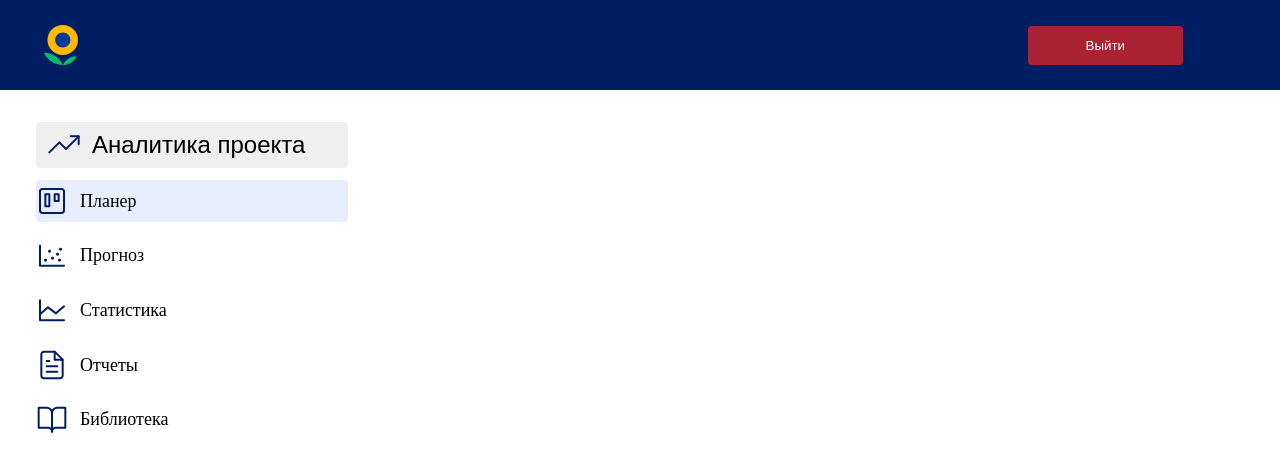
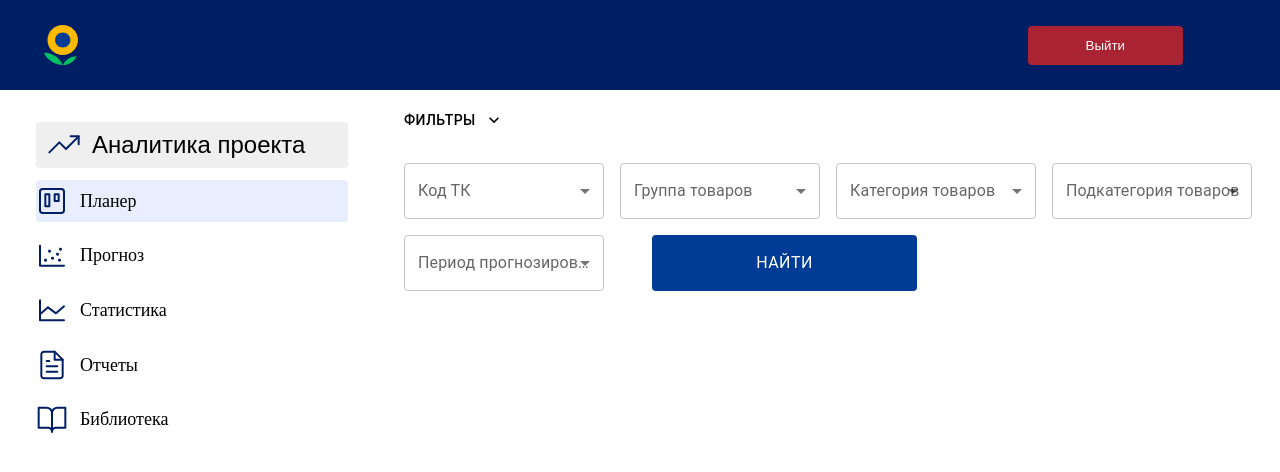
Before and after one commit to hakaton-lenta/front-lenta, a React (Vite) app: page / in a window 1280 px wide. Shown: the top 472 px of the page. Built offline with nearby package versions, Linux system fonts and the light colour scheme; a web font is replaced by a local one.

Commit message:
feature: add Select menu

```diff
--- /dev/null
+++ b/src/components/filter/filter.css
@@ -0,0 +1,15 @@
+.filter {
+    margin: 12px 0 0 12px;
+}
+
+.filter__button {
+    padding: 6px 12px;
+    border-radius: 4px;
+    border: 1px solid #001E64;
+    background-color: transparent;
+    color: black;
+    cursor: pointer;
+    font-size: 28px;
+    font-weight: 500;
+    display: flex;
+}
--- /dev/null
+++ b/src/components/filter/filter.tsx
@@ -0,0 +1,142 @@
+import React, { FC, useState } from 'react';
+import Button from '@mui/material/Button';
+import Collapse from '@mui/material/Collapse';
+import ExpandMoreIcon from '@mui/icons-material/ExpandMore';
+import Select, { SelectChangeEvent } from '@mui/material/Select';
+import MenuItem from '@mui/material/MenuItem';
+import InputLabel from '@mui/material/InputLabel';
+import FormControl from '@mui/material/FormControl';
+
+import './filter.css';
+
+const Filter: FC = () => {
+    const [menuOpen, setMenuOpen] = useState(true);
+    const [tk, setTk] = React.useState('');
+    const [group, setGroup] = React.useState('');
+    const [category, setСategory] = React.useState('');
+    const [subcategories, setSubcategories] = React.useState('');
+    const [period, setPeriod] = React.useState('');
+
+    const handleChangeTk = (event: SelectChangeEvent) => {
+        setTk(event.target.value as string);
+    };
+
+    const handleChangeGroup = (event: SelectChangeEvent) => {
+        setGroup(event.target.value as string);
+    };
+
+    const handleChangeСategory = (event: SelectChangeEvent) => {
+        setСategory(event.target.value as string);
+    };
+
+    const handleChangeSubcategories = (event: SelectChangeEvent) => {
+        setSubcategories(event.target.value as string);
+    };
+
+    const handleChangePeriod = (event: SelectChangeEvent) => {
+        setPeriod(event.target.value as string);
+    };
+
+    const toggleMenu = () => {
+        setMenuOpen(!menuOpen);
+    };
+
+    return (
+        <div className='filter'>
+            <Button
+                sx={{ color: 'black' }}
+                className='filter__button'
+                onClick={toggleMenu}
+                endIcon={<ExpandMoreIcon />}
+            >
+                Фильтры
+            </Button>
+            <Collapse
+                sx={{ marginTop: 2 }}
+                in={menuOpen}>
+                <FormControl sx={{ m: 1, width: 200 }}>
+                    <InputLabel sx={{ fontSize: '16px', fontWeight: 400, width: '100%' }} id="select-label-1">Код ТК</InputLabel>
+                    <Select
+                        sx={{ width: 200, marginRight: 2.5, color: 'black' }}
+                        labelId="select-label-1"
+                        id="select-1"
+                        value={tk}
+                        label="Код ТК"
+                        onChange={handleChangeTk}
+                    >
+                        <MenuItem value={10}>Ten</MenuItem>
+                        <MenuItem value={20}>Twenty</MenuItem>
+                        <MenuItem value={30}>Thirty</MenuItem>
+                    </Select>
+                </FormControl>
+                <FormControl sx={{ m: 1, width: 200 }}>
+                    <InputLabel sx={{ fontSize: '16px', fontWeight: 400, width: '100%' }} id="select-label-1">Группа товаров</InputLabel>
+                    <Select
+                        sx={{ width: 200, marginRight: 2.5 }}
+                        labelId="select-label-2"
+                        id="select-2"
+                        value={group}
+                        label="Группа товаров"
+                        onChange={handleChangeGroup}
+                    >
+                        <MenuItem value={10}>Ten</MenuItem>
+                        <MenuItem value={20}>Twenty</MenuItem>
+                        <MenuItem value={30}>Thirty</MenuItem>
+                    </Select>
+                </FormControl>
+                <FormControl sx={{ m: 1, width: 200 }}>
+                    <InputLabel sx={{ fontSize: '16px', fontWeight: 400, width: '100%' }} id="select-label-1">Категория товаров</InputLabel>
+                    <Select
+                        sx={{ width: 200, marginRight: 2.5 }}
+                        labelId="select-label-3"
+                        id="select-3"
+                        value={category}
+                        label="Категория товаров"
+                        onChange={handleChangeСategory}
+                    >
+                        <MenuItem value={10}>Ten</MenuItem>
+                        <MenuItem value={20}>Twenty</MenuItem>
+                        <MenuItem value={30}>Thirty</MenuItem>
+                    </Select>
+                </FormControl>
+                <FormControl sx={{ m: 1, width: 200 }}>
+                    <InputLabel sx={{ fontSize: '16px', fontWeight: 400, width: '100%' }} id="select-label-1">Подкатегория товаров</InputLabel>
+                    <Select
+                        sx={{ width: 200, marginRight: 2.5 }}
+                        labelId="select-label-4"
+                        id="select-4"
+                        value={subcategories}
+                        label="Подкатегория товаров"
+                        onChange={handleChangeSubcategories}
+                    >
+                        <MenuItem value={10}>Ten</MenuItem>
+                        <MenuItem value={20}>Twenty</MenuItem>
+                        <MenuItem value={30}>Thirty</MenuItem>
+                    </Select>
+                </FormControl>
+                <FormControl sx={{ m: 1, width: 200 }}>
+                    <InputLabel sx={{ fontSize: '16px', fontWeight: 400, width: '100%' }} id="select-label-1">Период прогнозирования</InputLabel>
+                    <Select
+                        sx={{ width: 200, marginRight: 2.5 }}
+                        labelId="select-label-5"
+                        id="select-5"
+                        value={period}
+                        label='Период прогнозирования'
+                        onChange={handleChangePeriod}
+                    >
+                        <MenuItem value={10}>7</MenuItem>
+                        <MenuItem value={20}>10</MenuItem>
+                        <MenuItem value={30}>14</MenuItem>
+                    </Select>
+                </FormControl>
+                <Button sx={{
+                    width: '265px', backgroundColor: '#003C96', color: 'white', fontSize: '16px', fontWeight: '400', height: '56px', margin: '8px 0 8px 40px', '&:hover': {
+                        backgroundColor: 'rgba(25, 118, 210, 0.9)',
+                    },
+                }}>Найти</Button>
+            </Collapse>
+        </div>
+    )
+}
+
+export default Filter;
--- a/src/components/layout/layout.tsx
+++ b/src/components/layout/layout.tsx
@@ -3,12 +3,16 @@ import { Outlet } from 'react-router-dom';
 
 import Header from '../header/header';
 import Navigation from '../navigation/navigation';
+import Filter from '../filter/filter';
 
 export const Layout: FC = () => {
   return (
     <div className="layout">
       <Header />
-      <Navigation />
+      <div style={{display: 'flex', flexDirection: 'row'}}>
+        <Navigation />
+        <Filter />
+      </div>
       <Outlet />
     </div>
   );
--- a/vite.config.ts
+++ b/vite.config.ts
@@ -1,12 +1,12 @@
 import { defineConfig } from 'vite';
 import react from '@vitejs/plugin-react';
+import * as path from 'path';
+import svgr from 'vite-plugin-svgr';
 
 // https://vitejs.dev/config/
 export default defineConfig({
-  plugins: [react()],
+  plugins: [react(), svgr()],
   resolve: {
-    alias: {
-      '@': '/src',
-    },
+    alias: [{ find: '@', replacement: path.resolve(__dirname, 'src') }],
   },
 });
```
Also changed, not shown: package.json (+8 -2 lines), src/assets/icon/icons8-фильтр-32.png (added), 1 other file (tests, documents, lock files or other folders).
